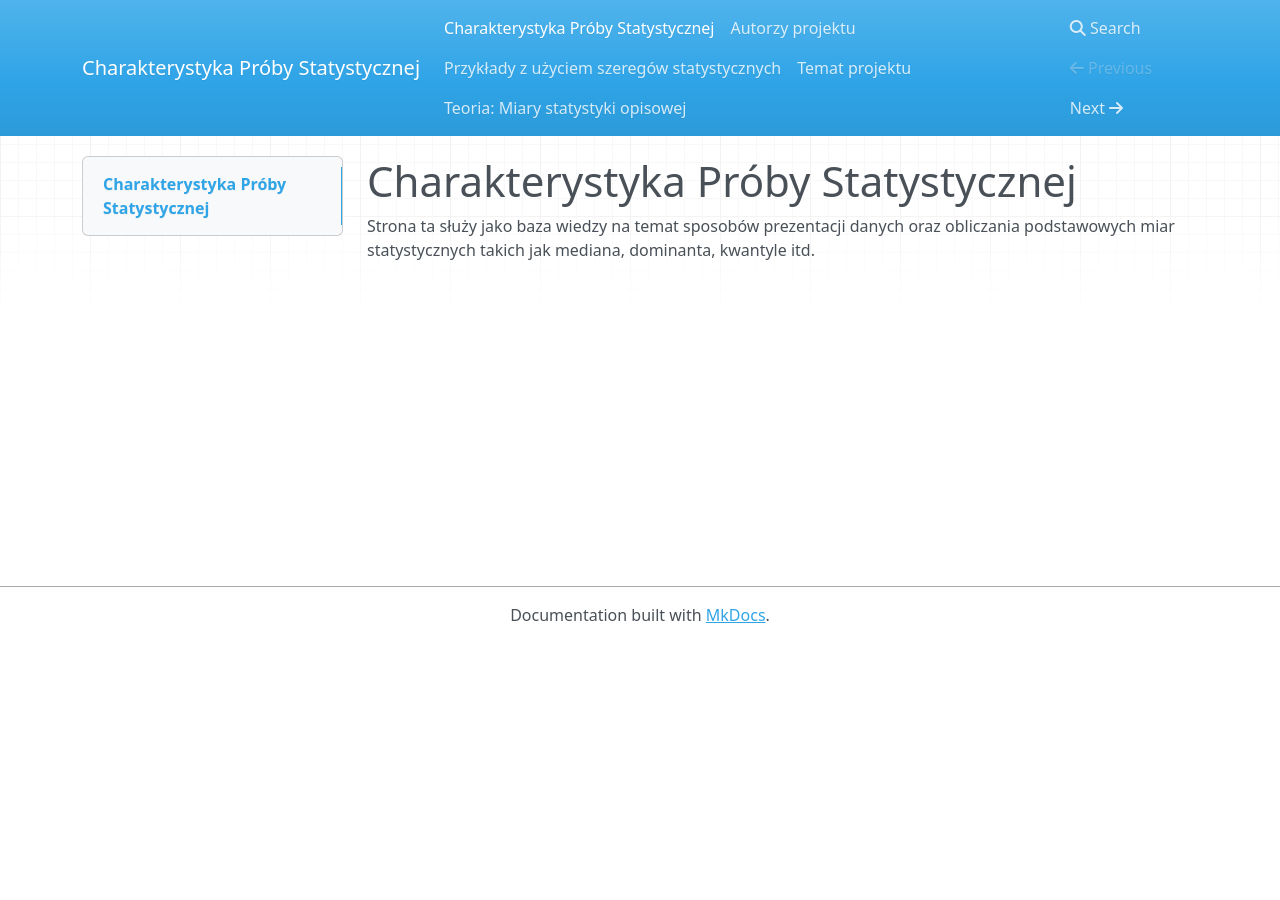
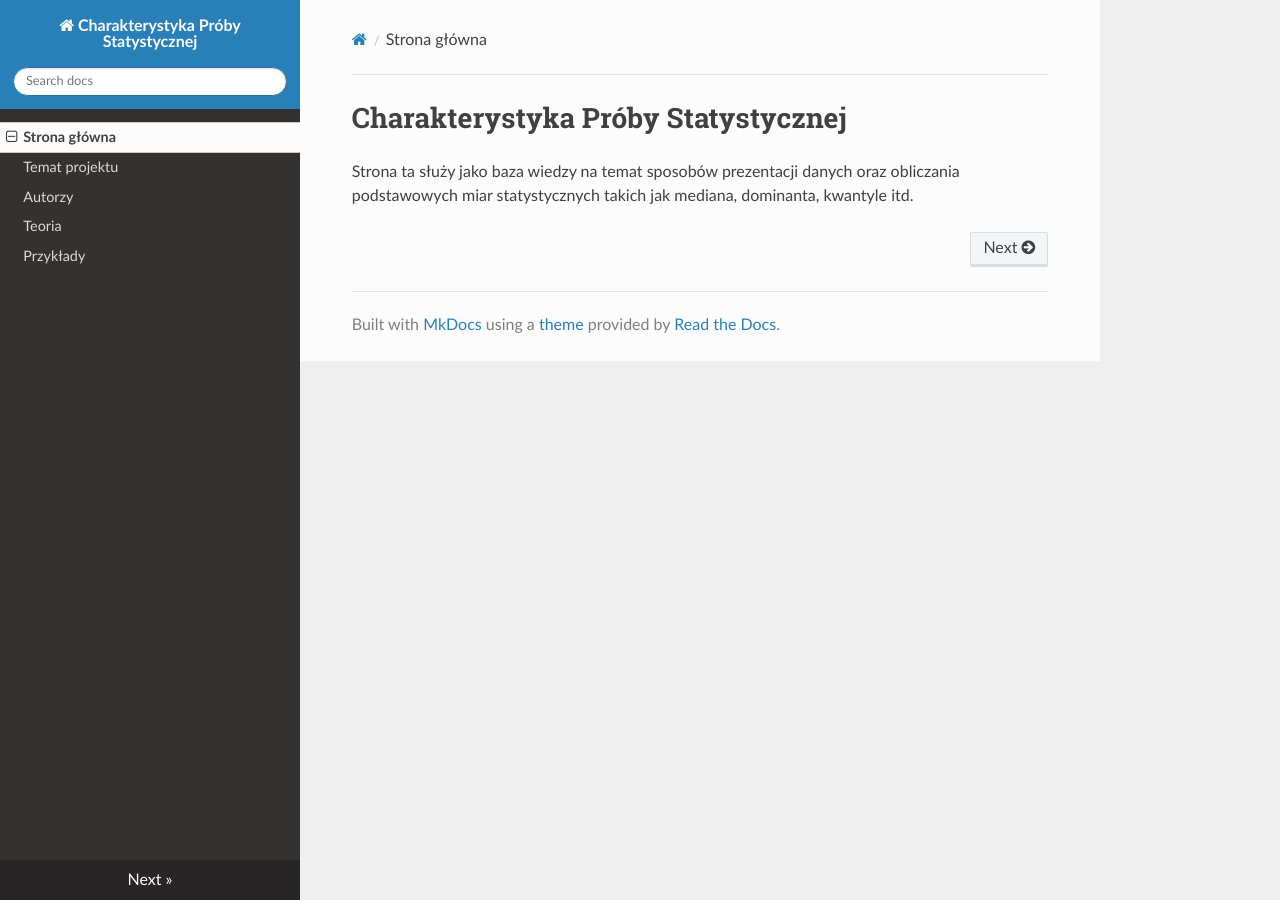
Before and after one commit to nickkk-ecm/bartosz-nikita-statystyka-dev, an MkDocs documentation site: the page built from docs/index.md, in a window 1280 px wide. Built offline with MkDocs 1.6.1, drawn with Linux system fonts in a browser that asks for light colours; nearby versions of some CDN libraries.

Commit message:
Aktualizacja mkdocs.yml, dodanie menu bocznego i instalowanie pluginu, do wzorów matematycznych

```diff
--- a/mkdocs.yml
+++ b/mkdocs.yml
@@ -1 +1,16 @@
 site_name: Charakterystyka Próby Statystycznej
+theme: readthedocs
+
+nav:
+  - Strona główna: index.md
+  - Temat projektu: temat.md
+  - Autorzy: autorzy.md
+  - Teoria: teoria.md
+  - Przykłady: przyklady.md
+
+markdown_extensions:
+  - mdx_math:
+      enable_dollar_delimiter: True
+
+extra_javascript:
+  - https://cdnjs.cloudflare.com/ajax/libs/mathjax/2.7.7/MathJax.js?config=TeX-MML-AM_CHTML
```
